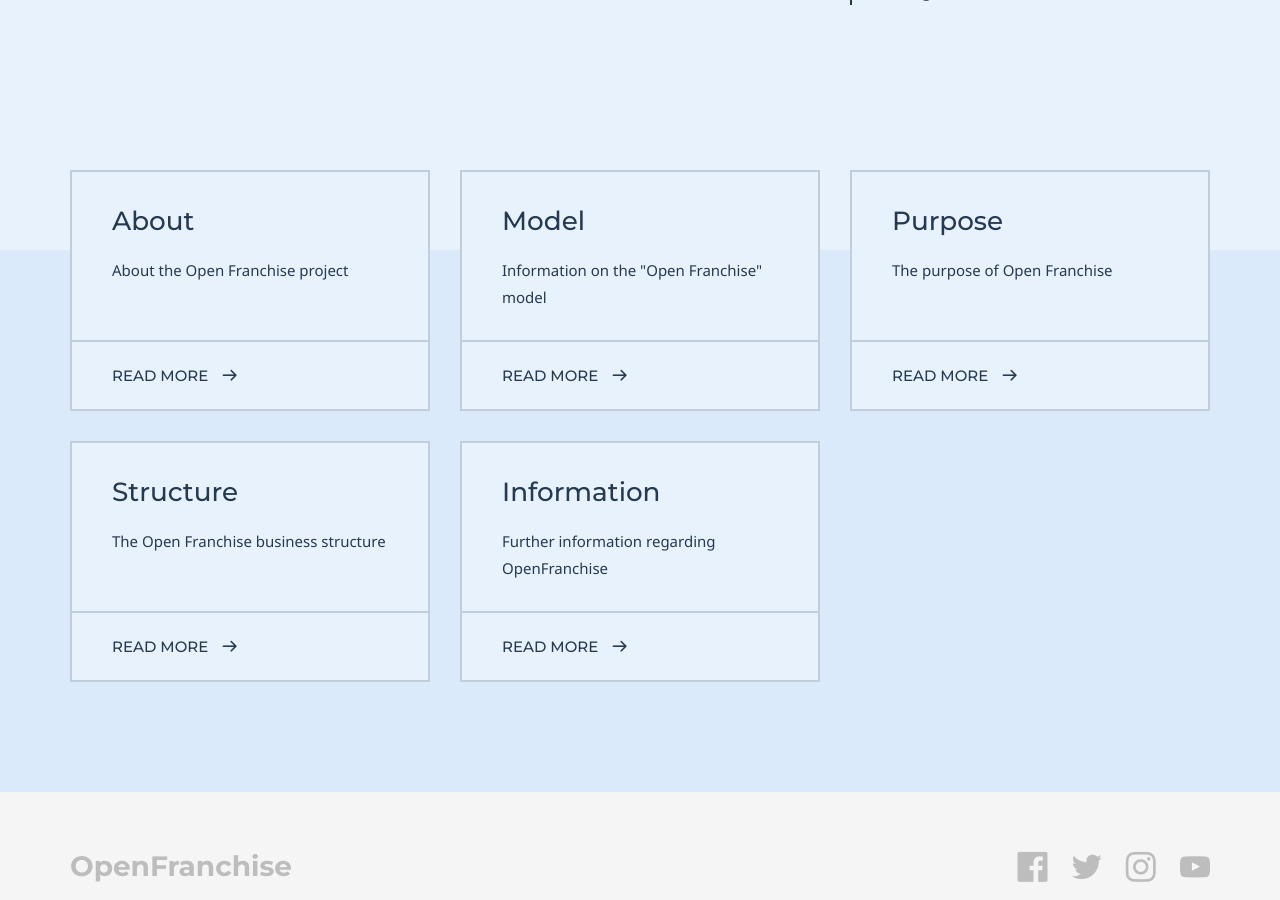
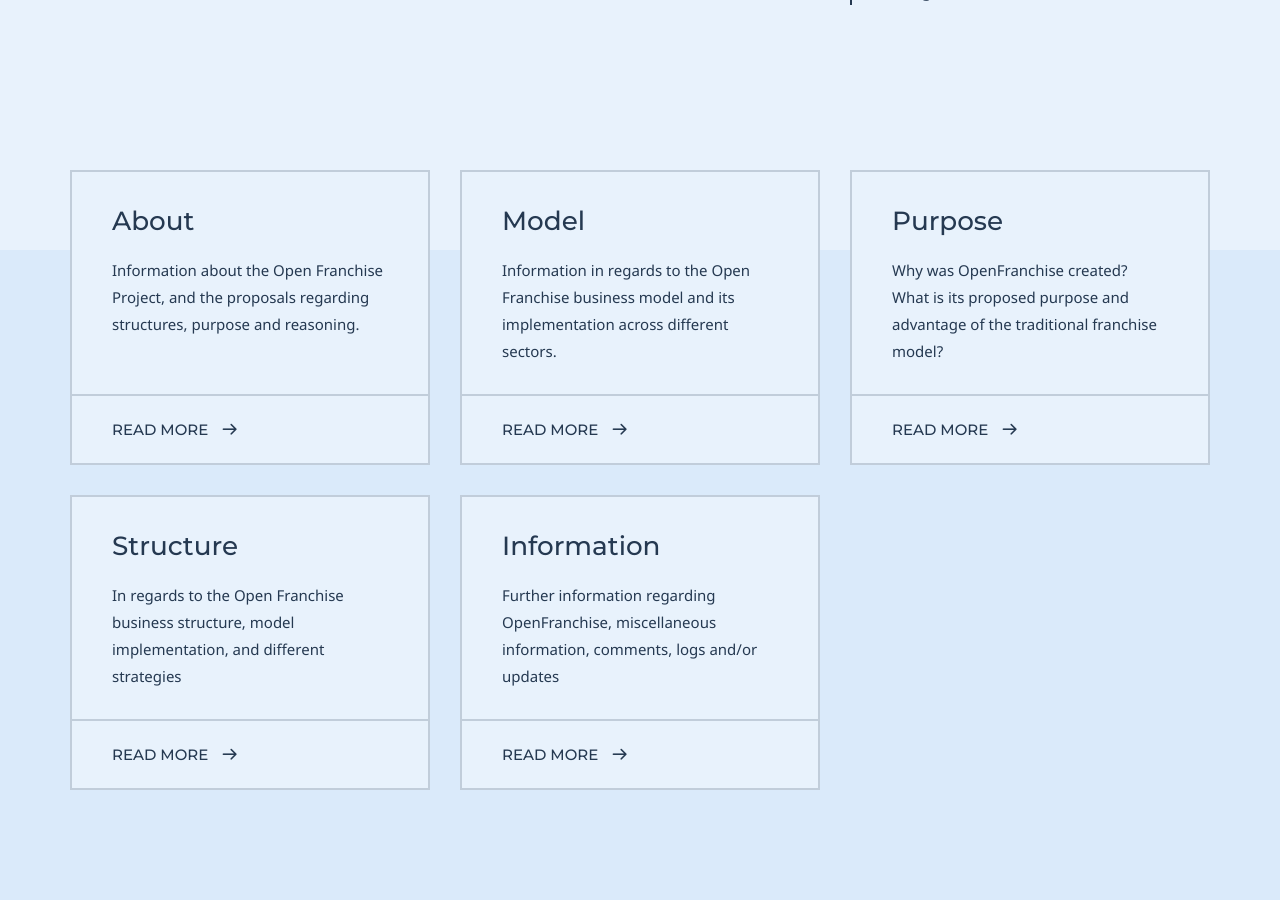
Before and after one commit to Open-Franchise/open-franchise.github.io, a Jekyll site: the page built from index.md, in a window 1280 px wide and 900 px high, scrolled down 395 px. Built offline with Jekyll 4.4.1, drawn with Linux system fonts in a browser that asks for light colours; some web fonts are replaced.

Commit message:
Update index.md

```diff
--- a/index.md
+++ b/index.md
@@ -25,23 +25,23 @@ author:
 # Grid navigation
 grid_navigation:
     - title: About
-      excerpt: About the Open Franchise project
+      excerpt: Information about the Open Franchise Project, and the proposals regarding structures, purpose and reasoning.
       cta: Read more
       url: 'https://open-franchise.github.io/about/'
     - title: Model
-      excerpt: Information on the "Open Franchise" model
+      excerpt: Information in regards to the Open Franchise business model and its implementation across different sectors.
       cta: Read more
       url: 'https://open-franchise.github.io/model/'
     - title: Purpose
-      excerpt: The purpose of Open Franchise
+      excerpt: Why was OpenFranchise created? What is its proposed purpose and advantage of the traditional franchise model?
       cta: Read more
       url: 'https://open-franchise.github.io/purpose'
     - title: Structure
-      excerpt: The Open Franchise business structure
+      excerpt: In regards to the Open Franchise business structure, model implementation, and different strategies
       cta: Read more
       url: 'https://open-franchise.github.io/structure/'
     - title: Information
-      excerpt: Further information regarding OpenFranchise
+      excerpt: Further information regarding OpenFranchise, miscellaneous information, comments, logs and/or updates
       cta: Read more
       url: 'https://open-franchise.github.io/information/'
 ---
```
